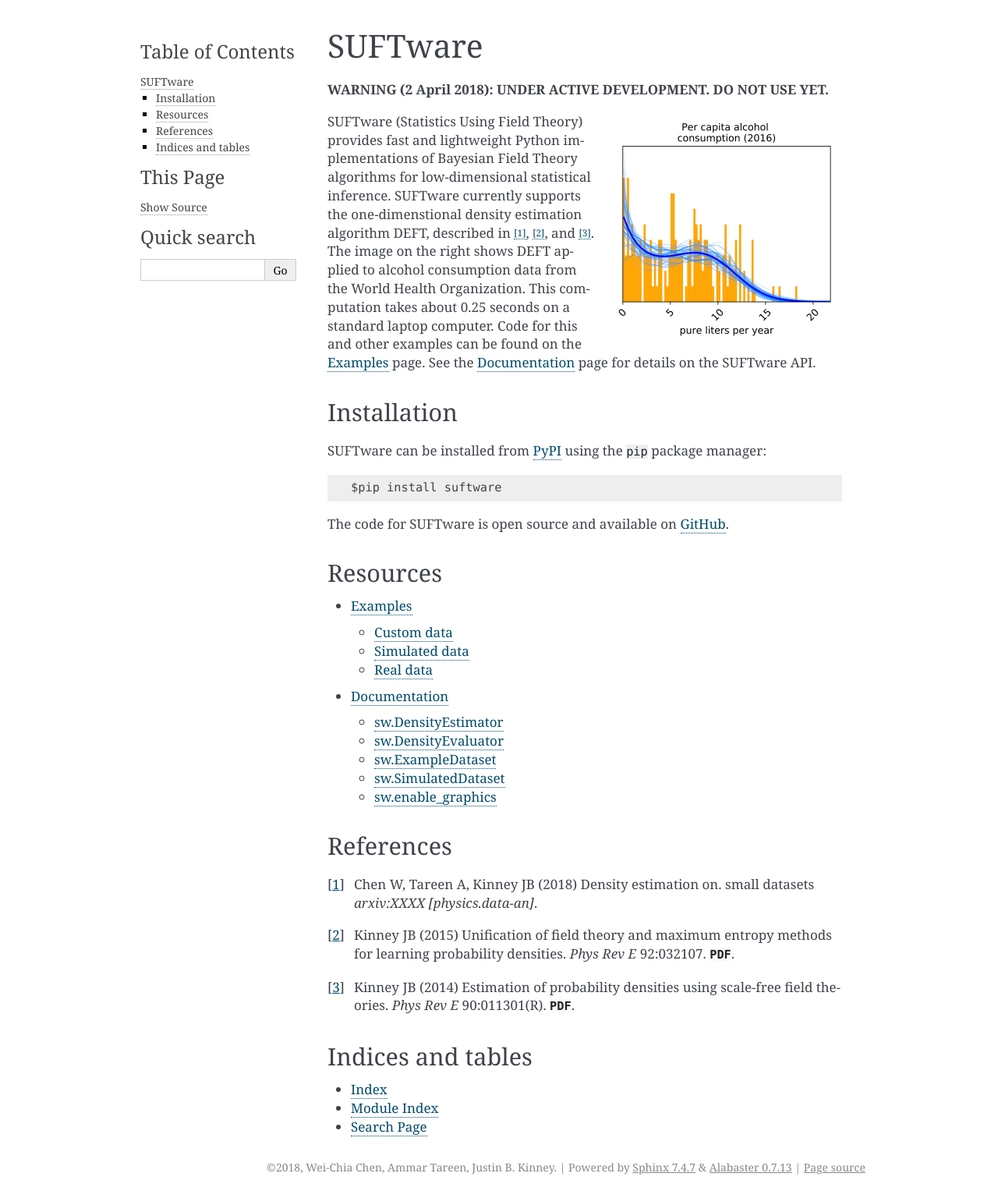
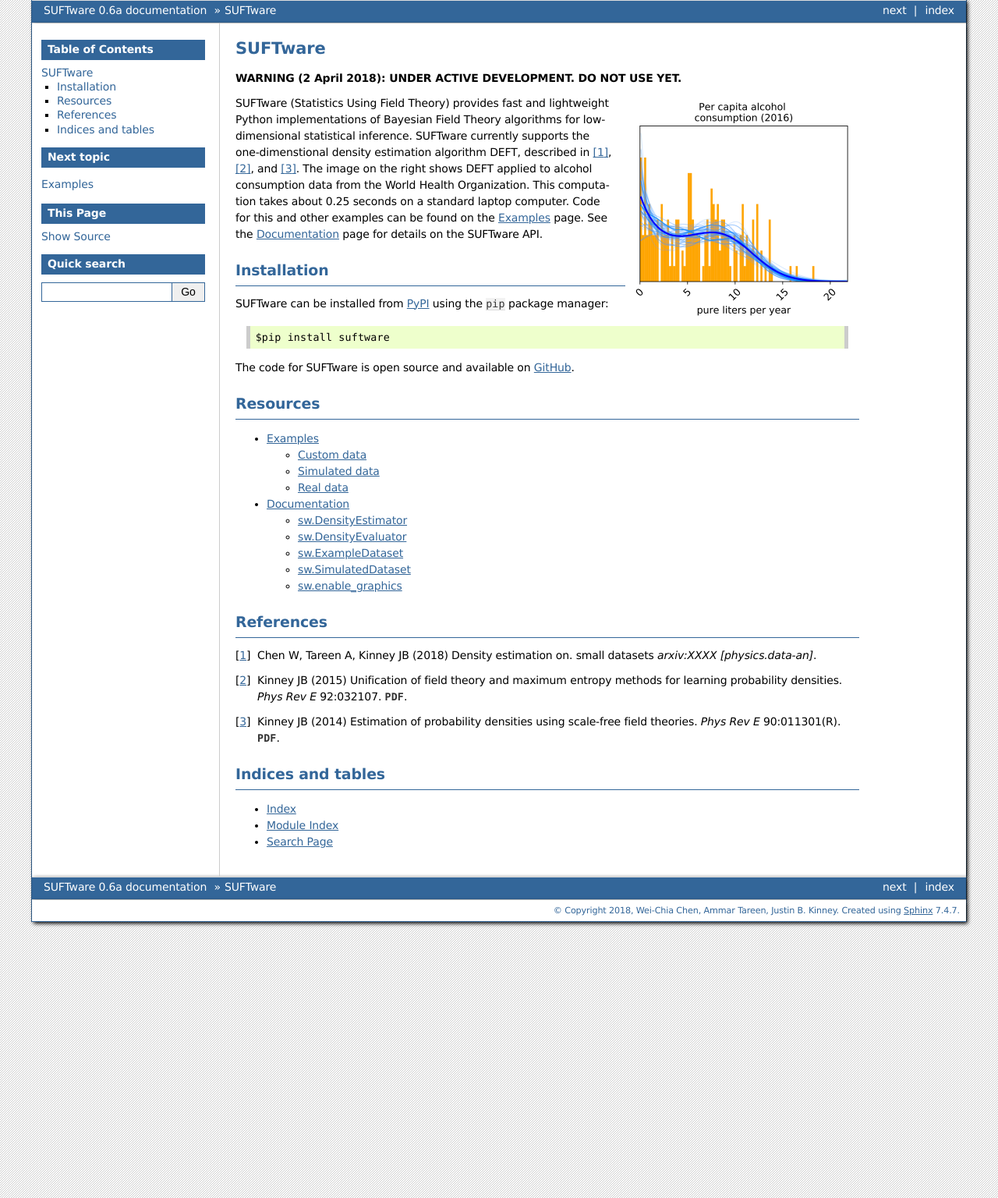
Before and after one commit to slawomirmarczynski/suftware, a Sphinx documentation site: the page built from docs/index.rst, in a window 1280 px wide. Shown: the whole page at 78% size. Built offline with Sphinx 7.4.7, drawn with Linux system fonts in a browser that asks for light colours.

Commit message:
Restored html_theme = 'bizstyle' in docs/conf.py

```diff
--- a/docs/conf.py
+++ b/docs/conf.py
@@ -60,9 +60,9 @@ author = 'Wei-Chia Chen, Ammar Tareen, Justin B. Kinney'
 # built documents.
 #
 # The short X.Y version.
-version = '0.1'
+version = '0.6'
 # The full version, including alpha/beta/rc tags.
-release = '0.1.1'
+release = '0.6a'
 
 # The language for content autogenerated by Sphinx. Refer to documentation
 # for a list of supported languages.
@@ -88,7 +88,7 @@ todo_include_todos = False
 # The theme to use for HTML and HTML Help pages.  See the documentation for
 # a list of builtin themes.
 #
-# html_theme = 'bizstyle'
+html_theme = 'bizstyle'
 
 # Theme options are theme-specific and customize the look and feel of a theme
 # further.  For a list of options available for each theme, see the
```
